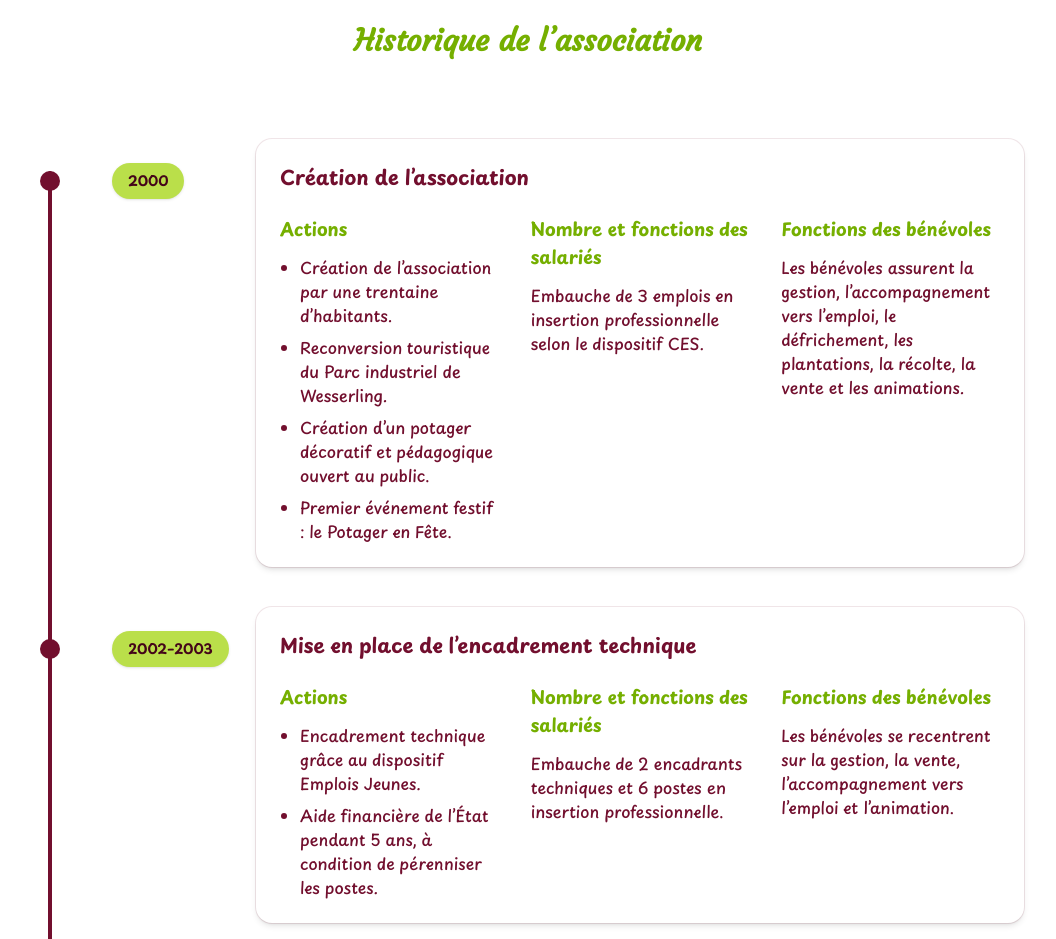
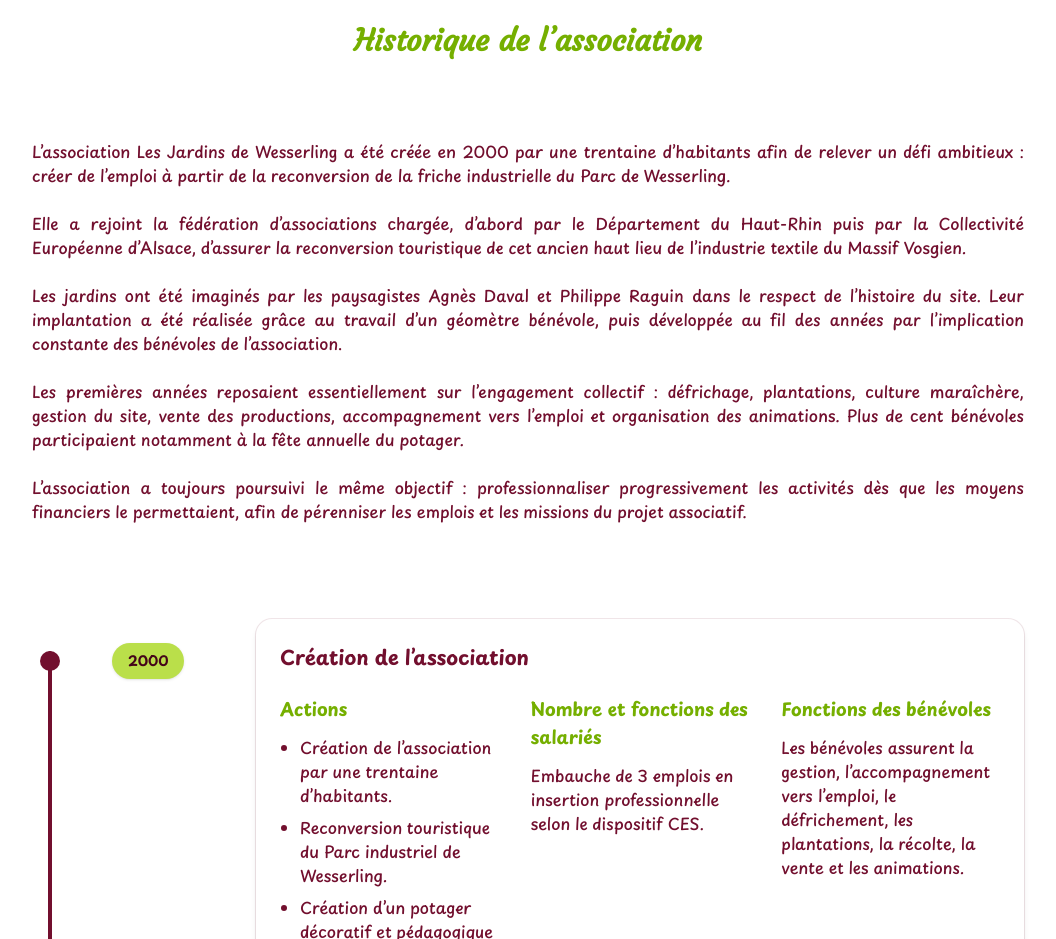
Before and after one commit to Annadesbois/les-jardins-de-wesserling, a Next.js app: page /de/about/association in a window 1280 px wide. Shown: the part 2980-3919 px from the top of the page, without its empty margins (112-1168 px from the left). Built offline with nearby package versions, Linux system fonts and the light colour scheme.

Commit message:
add history text

```diff
--- a/app/[locale]/about/association/page.tsx
+++ b/app/[locale]/about/association/page.tsx
@@ -179,7 +179,40 @@ const AssociationPage = () => {
         <h2 className="mb-20 text-center text-3xl font-bold text-title">
           Historique de l’association
         </h2>
-
+        <article className="space-y-6 mb-24 text-justify">
+          <p>
+            L’association Les Jardins de Wesserling a été créée en 2000 par une
+            trentaine d’habitants afin de relever un défi ambitieux : créer de
+            l’emploi à partir de la reconversion de la friche industrielle du
+            Parc de Wesserling.
+          </p>
+          <p>
+            Elle a rejoint la fédération d’associations chargée, d’abord par le
+            Département du Haut-Rhin puis par la Collectivité Européenne
+            d’Alsace, d’assurer la reconversion touristique de cet ancien haut
+            lieu de l’industrie textile du Massif Vosgien.
+          </p>
+          <p>
+            Les jardins ont été imaginés par les paysagistes Agnès Daval et
+            Philippe Raguin dans le respect de l’histoire du site. Leur
+            implantation a été réalisée grâce au travail d’un géomètre bénévole,
+            puis développée au fil des années par l’implication constante des
+            bénévoles de l’association.
+          </p>
+          <p>
+            Les premières années reposaient essentiellement sur l’engagement
+            collectif : défrichage, plantations, culture maraîchère, gestion du
+            site, vente des productions, accompagnement vers l’emploi et
+            organisation des animations. Plus de cent bénévoles participaient
+            notamment à la fête annuelle du potager.
+          </p>
+          <p>
+            L’association a toujours poursuivi le même objectif :
+            professionnaliser progressivement les activités dès que les moyens
+            financiers le permettaient, afin de pérenniser les emplois et les
+            missions du projet associatif.
+          </p>
+        </article>
         <div className="relative">
           {/* Vertical arrow */}
           <div className="absolute left-4 top-8 hidden h-full md:block">
```
